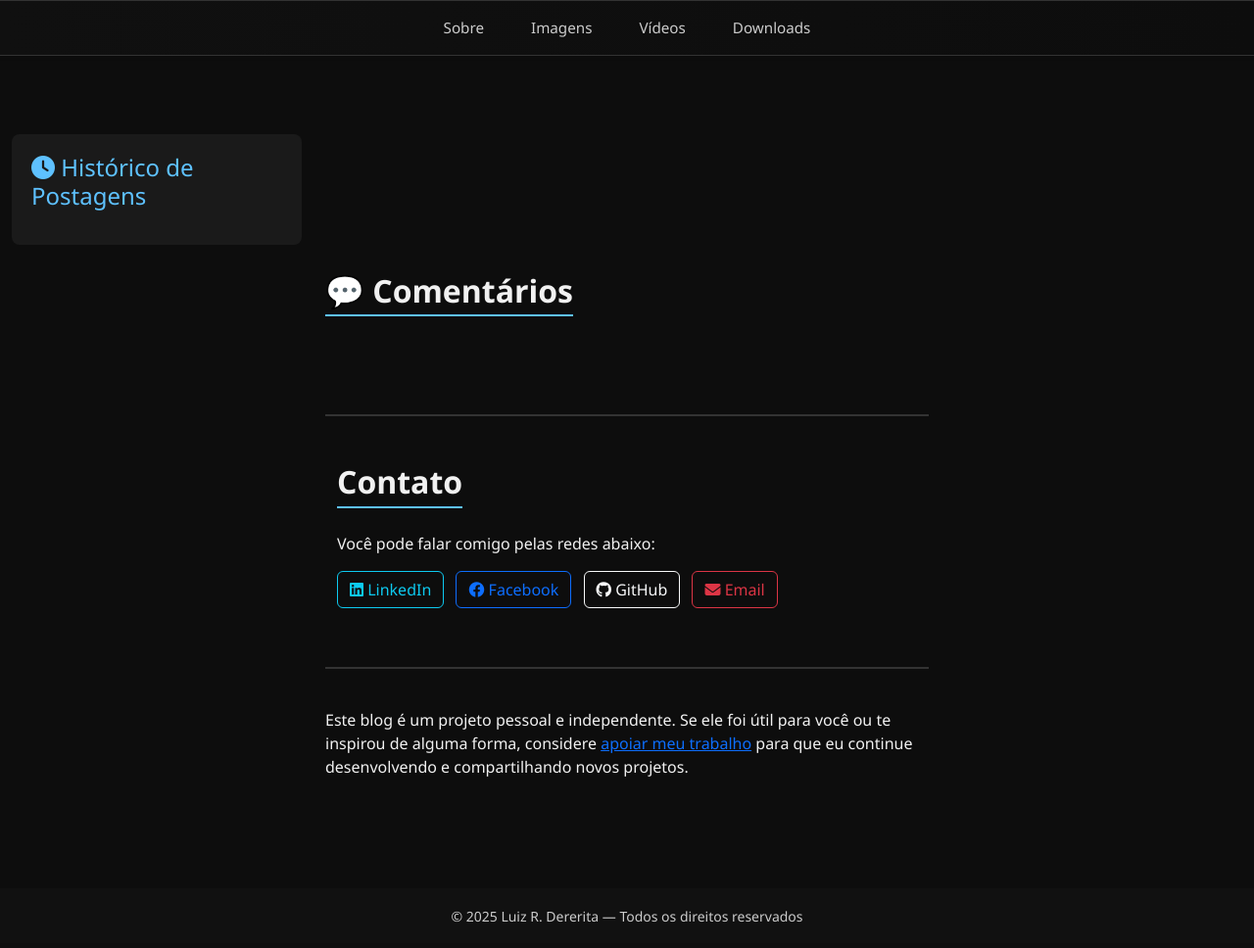
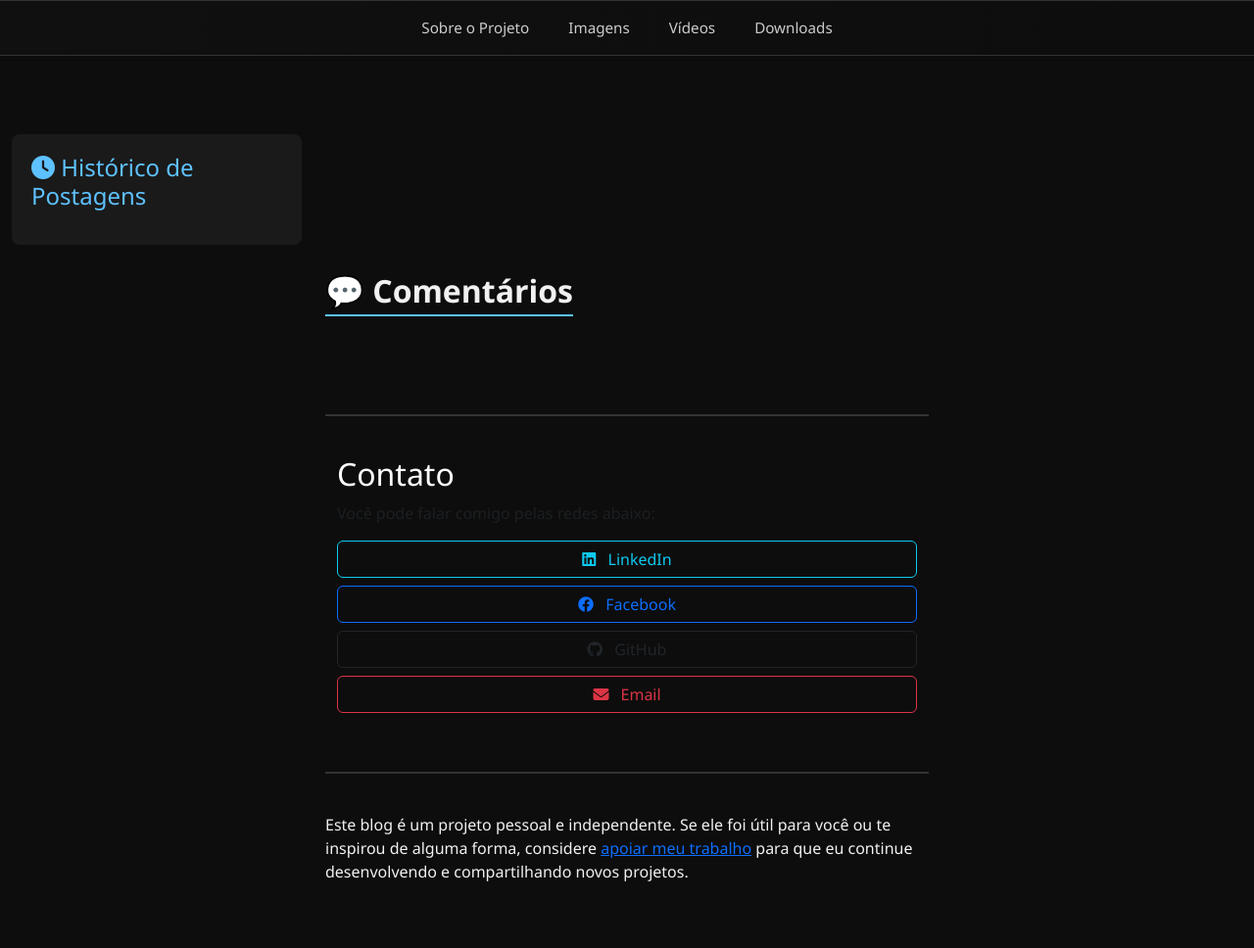
Before and after one commit to LuizRaizen/portfolio-luizdererita-dev, a Flask app: template templates/blogs/post.html in a window 1280 px wide. Shown: the part 306-1274 px from the top of the page at 98% size. Before the commit the page ends 1248 px from the top, so only its background shows below. Run offline with Flask 3, Linux system fonts and the light colour scheme; the template is opened without the code that fills it, so the values that code supplies are empty; some libraries are stand-ins or nearby versions.

Commit message:
Ajustes no layout

```diff
--- a/templates/blogs/base.html
+++ b/templates/blogs/base.html
@@ -59,16 +59,14 @@
   </section>
 
   <!-- Navegação entre seções do blog -->
-  <nav class="section-nav shadow-sm py-2">
-    <div class="container">
-      <div class="d-flex flex-column flex-md-row justify-content-center align-items-center gap-2">
-        <a class="nav-section-link" href="{{ url_for('blog_index', projeto=projeto) }}">Sobre</a>
+    <nav class="section-nav shadow-sm">
+      <div class="container-fluid d-flex flex-wrap justify-content-center">
+        <a class="nav-section-link" href="{{ url_for('blog_index', projeto=projeto) }}">Sobre o Projeto</a>
         <a class="nav-section-link" href="{{ url_for('galeria_imagens', projeto=projeto) }}">Imagens</a>
         <a class="nav-section-link" href="{{ url_for('galeria_videos', projeto=projeto) }}">Vídeos</a>
         <a class="nav-section-link" href="{{ url_for('galeria_downloads', projeto=projeto) }}">Downloads</a>
       </div>
-    </div>
-  </nav>
+    </nav>
 
   <!-- Conteúdo principal -->
   <div class="container-fluid py-5">
@@ -98,16 +96,25 @@
         <div class="post-separator"></div>
 
         <!-- Seção de Contato -->
-        <section class="container my-5" id="contato">
-          <h2 class="section-title">Contato</h2>
-          <p class="mt-3">Você pode falar comigo pelas redes abaixo:</p>
-          <ul class="list-inline">
-            <li class="list-inline-item"><a href="https://www.linkedin.com/in/luizdererita-ads" class="btn btn-outline-info" target="_blank"><i class="fab fa-linkedin"></i> LinkedIn</a></li>
-            <li class="list-inline-item"><a href="https://www.facebook.com/luiz.r.dererita" class="btn btn-outline-primary" target="_blank"><i class="fab fa-facebook"></i> Facebook</a></li>
-            <li class="list-inline-item"><a href="https://github.com/LuizRaizen" class="btn btn-outline-light" target="_blank"><i class="fab fa-github"></i> GitHub</a></li>
-            <li class="list-inline-item"><a href="mailto:luizrdererita@email.com" class="btn btn-outline-danger"><i class="fas fa-envelope"></i> Email</a></li>
-          </ul>
-        </section>
+        <div class="container my-4">
+          <h2 class="text-white">Contato</h2>
+          <p class="text-muted">Você pode falar comigo pelas redes abaixo:</p>
+
+          <div class="d-grid gap-2">
+            <a href="#" class="btn btn-outline-info w-100">
+              <i class="fab fa-linkedin me-2"></i> LinkedIn
+            </a>
+            <a href="#" class="btn btn-outline-primary w-100">
+              <i class="fab fa-facebook me-2"></i> Facebook
+            </a>
+            <a href="#" class="btn btn-outline-dark w-100">
+              <i class="fab fa-github me-2"></i> GitHub
+            </a>
+            <a href="#" class="btn btn-outline-danger w-100">
+              <i class="fas fa-envelope me-2"></i> Email
+            </a>
+          </div>
+        </div>
 
         <!-- Apoio -->
         <div class="post-separator"></div>
```
